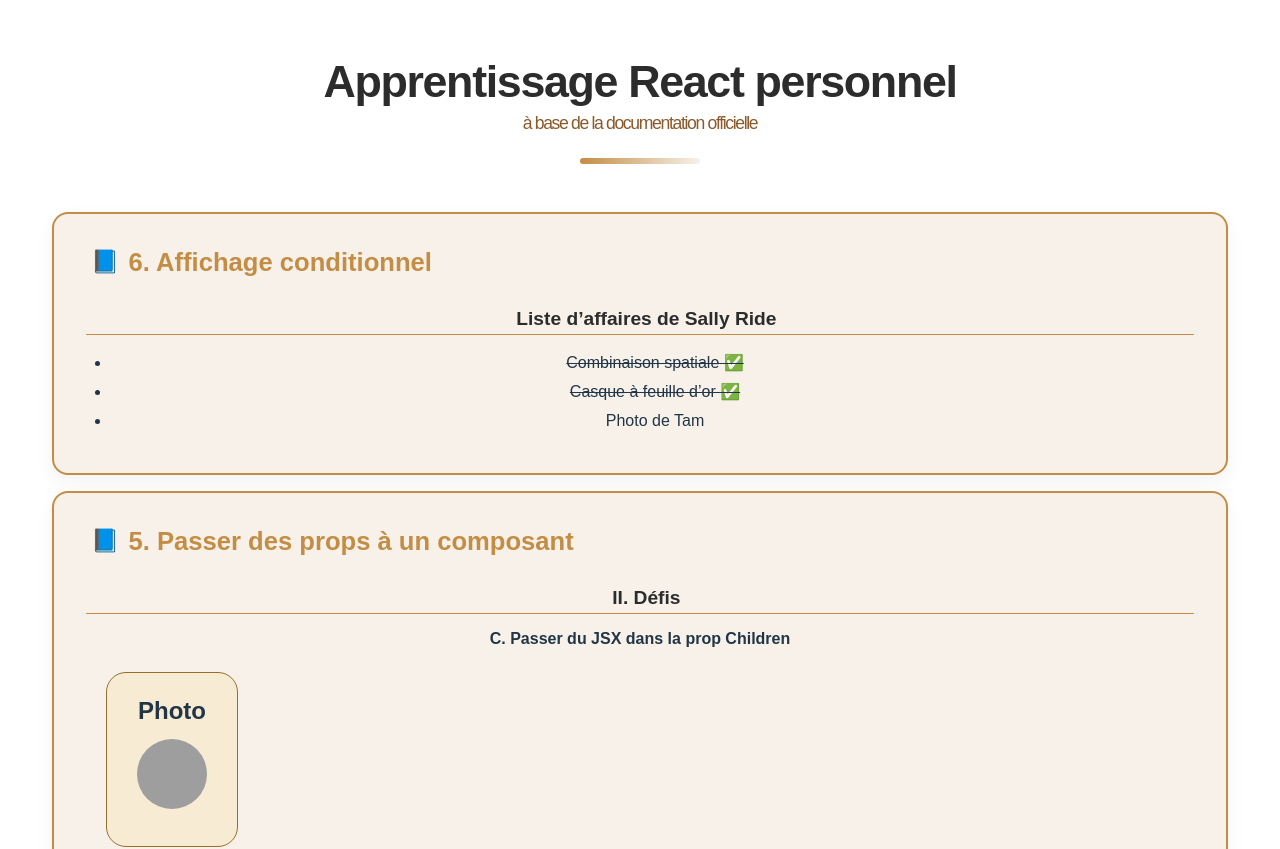
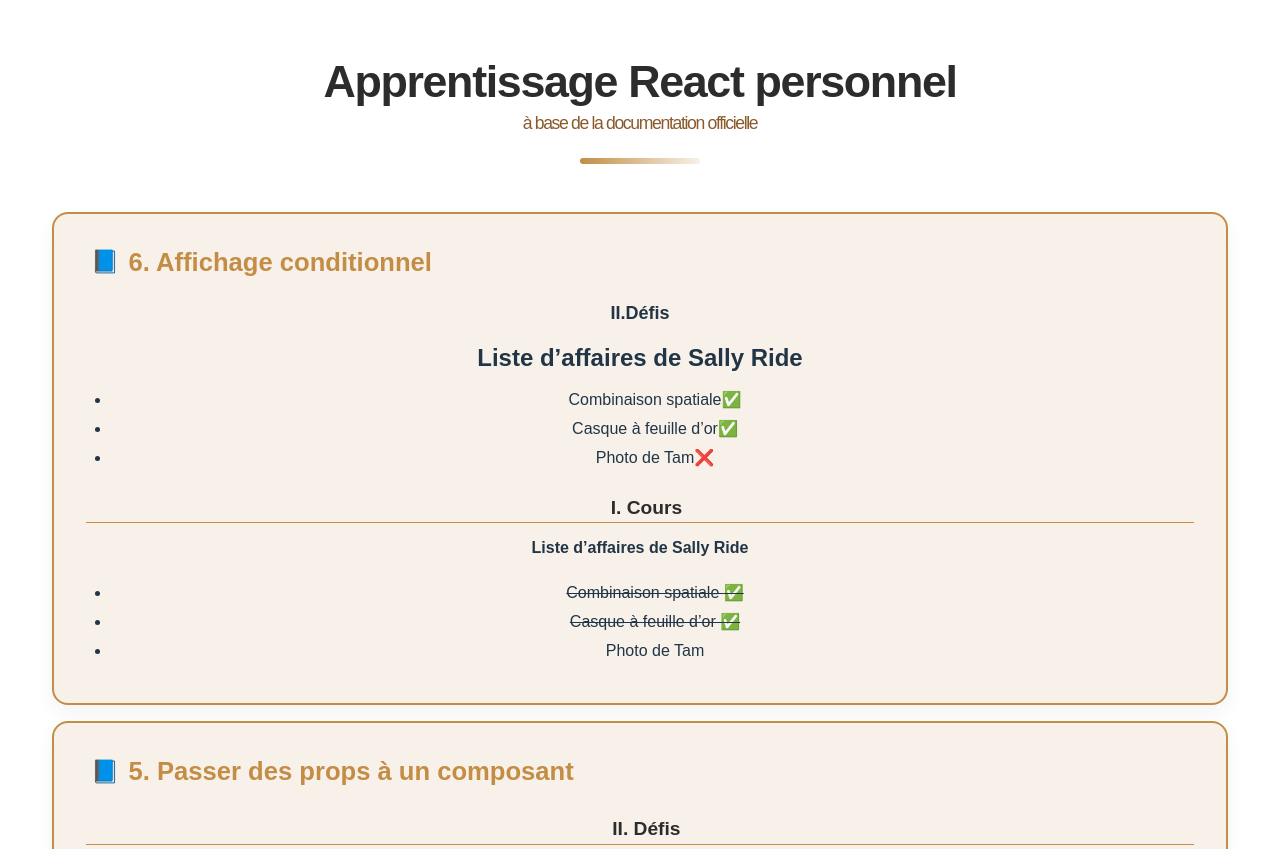
Before and after one commit to Patience-Kori1/auto-traning-react, a React (Vite) app: page / in a window 1280 px wide. Shown: the top 849 px of the page. Built offline with nearby package versions, Linux system fonts and the light colour scheme; grey boxes are pictures that could not be loaded.

Commit message:
feat(conditional-rendering-challenge): display icons using ternary operator - Implemented ternary operator to show ✅ or ❌ - Added visual indicator based on isPacked value - Completed Challenge 1 of conditional rendering chapter

```diff
--- a/src/components/2_Describing_UI/6_Affichage_Conditionnel.jsx
+++ b/src/components/2_Describing_UI/6_Affichage_Conditionnel.jsx
@@ -1,4 +1,5 @@
 import "../../App.css"
+import Defi_1_Afficher_Icon_Ternaire from "./support_files/for_6/Defi_1_Afficher_Icon_Ternaire";
 function Item({ name, isPacked }) {
 
     // 1. Rendu conditionnel avec deux possibilités d'affichage de deux branches (les isPacked avec un done et les false sans done)
@@ -41,7 +42,7 @@
     //     </li>
     // );
 
-    // 6. Affichage conditionnel en affectant conditionnellement du JSX à une variable au dessus du return. L'of
+    // 6. Affichage conditionnel en affectant conditionnellement du JSX à une variable au dessus du return. L'objectif dans cette première partie étant juste d'afficher dans la dct juste du texte
     // let itemContent = name;
     // if (isPacked) {
     //     itemContent = name + " ✅";
@@ -52,7 +53,7 @@
     //     </li>
     // );
 
-     // 7. Affichage conditionnel en affectant conditionnellement du JSX à une variable au dessus du return. L'obejctif étant d'afficher aussi du balisage conditionnel imbriqué
+     // 7. Affichage conditionnel en affectant conditionnellement du JSX à une variable au dessus du return. L'obejctif étant d'afficher aussi du balisage conditionnel imbriqué et non pas du simple texte
 
     let itemContent = name;
     if (isPacked) {
@@ -67,15 +68,16 @@
             {itemContent}
         </li>
     );
-
-
 }
 
 export default function Affichage_Conditionnel() {
     return(
         <div>
             <section>
-                <h3 className="lesson-title">Liste d’affaires de Sally Ride</h3>
+                <h3>II.Défis</h3>
+                <Defi_1_Afficher_Icon_Ternaire/>
+                <h3 className="lesson-title">I. Cours</h3>
+                <h4>Liste d’affaires de Sally Ride</h4>
                 <ul>
                     <Item
                         isPacked={true}
--- /dev/null
+++ b/src/components/2_Describing_UI/support_files/for_6/Defi_1_Afficher_Icon_Ternaire.jsx
@@ -0,0 +1,32 @@
+import React from 'react'
+
+function Item({ name, isPacked }) {
+  return (
+    <li className="item">
+      {(isPacked ? name +"✅" : name +"❌" )}
+
+    </li>
+  );
+}
+
+export default function Defi_1_Afficher_Icon_Ternaire() {
+  return (
+    <section>
+      <h1>Liste d’affaires de Sally Ride</h1>
+      <ul>
+        <Item
+          isPacked={true}
+          name="Combinaison spatiale"
+        />
+        <Item
+          isPacked={true}
+          name="Casque à feuille d’or"
+        />
+        <Item
+          isPacked={false}
+          name="Photo de Tam"
+        />
+      </ul>
+    </section>
+  );
+}
```
